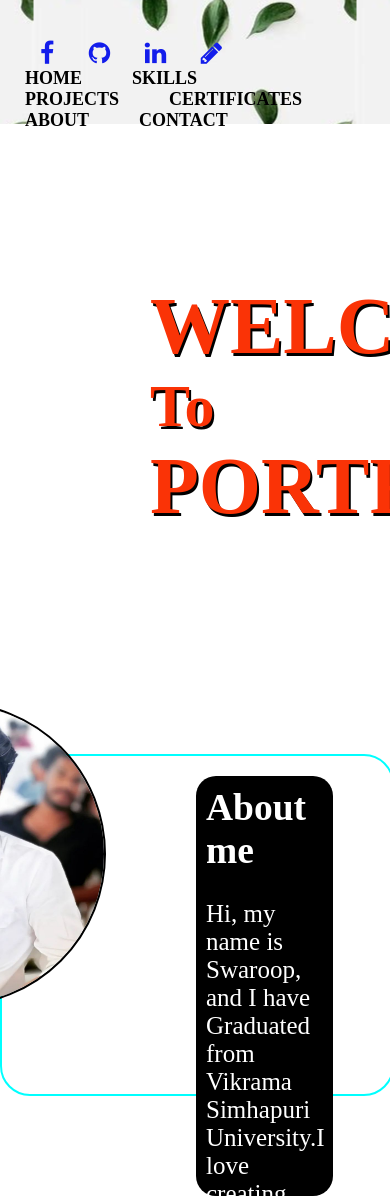
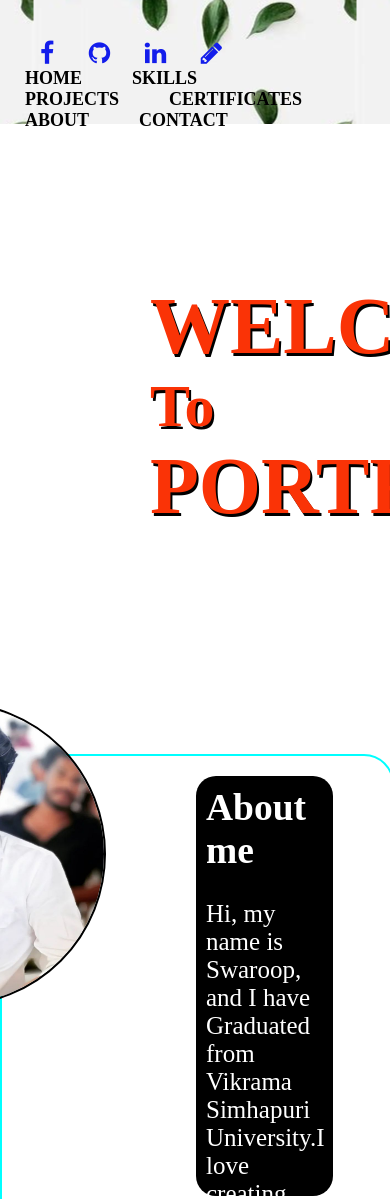
Before and after one commit to Swaroopreddy-m/Portfolio, a plain HTML site: page index.html in a window 390 px wide. Shown: the top 1199 px of the page. Drawn offline with Linux system fonts and the light colour scheme.

Commit message:
Responsive 2

```diff
--- a/styles.css
+++ b/styles.css
@@ -117,7 +117,7 @@
 
 .row1 {
     width: 100%;
-    height: 100%;
+    height: 70%;
     border: 2px double aqua;
     background-image: url('images/about2.jpg');
     background-repeat: no-repeat;
@@ -386,15 +386,6 @@ border:1px solid green;
 
 	}
 
-@media all and (max-width:595px){
+@media all and (max-width:600px){
 
-.row1 {
-    width: 100%;
-    height: 40%;
-    border: 2px double aqua;
-    background-image: url('images/about2.jpg');
-    background-repeat: no-repeat;
-    background-size: cover;
-    border-radius: 30px;
-         }
 	}
```
